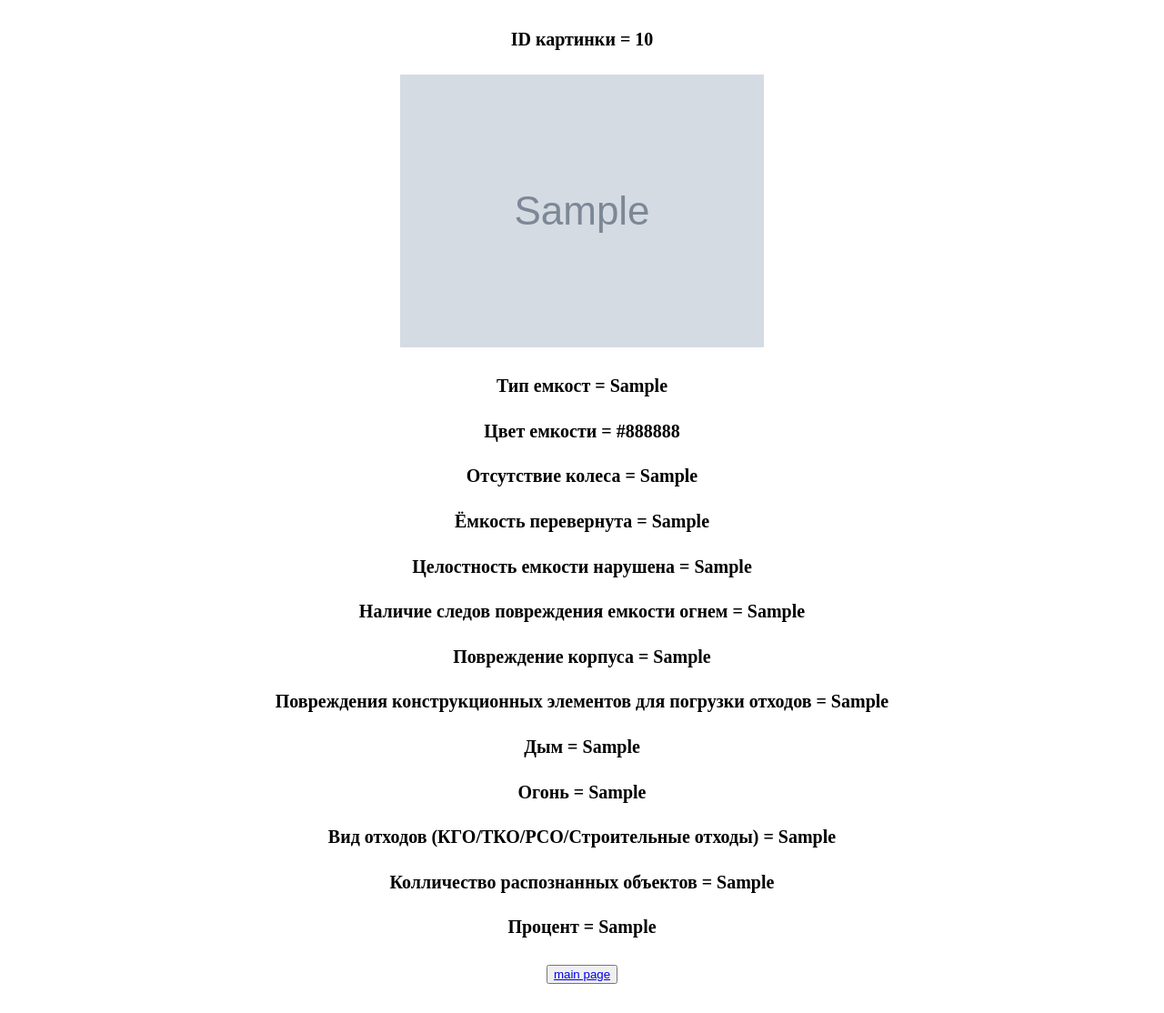
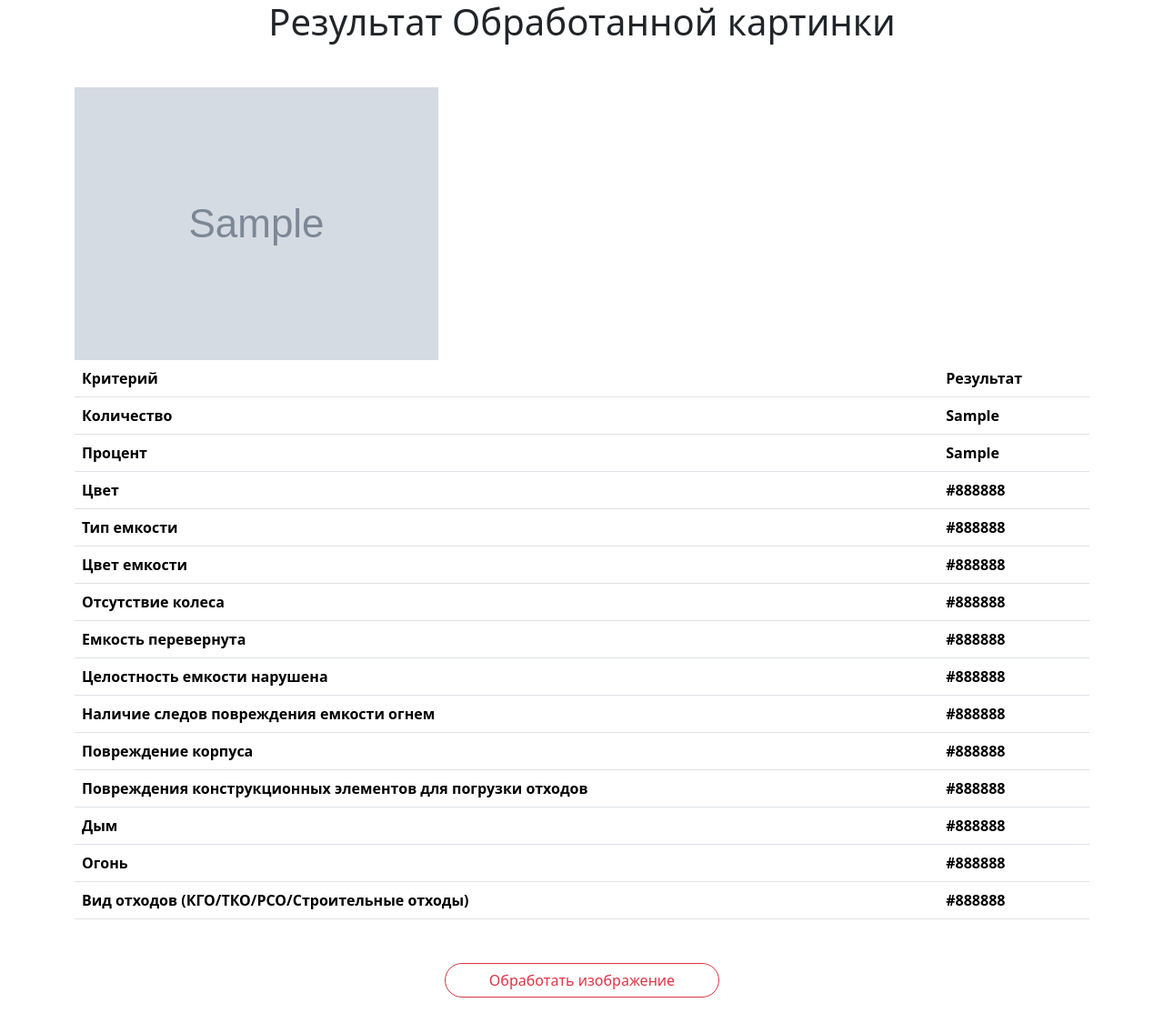
Before and after one commit to Azim-Kenzh/AI_BIN, a Django app: page /last_predict/ in a window 1280 px wide. Shown: the whole page at 91% size. Run offline with Django 4.2, Linux system fonts and the light colour scheme; tables that the repository leaves empty hold one stand-in row (values such as "Sample post"); grey boxes marked "Sample" are stand-in pictures; lists and menus that the app fills with data are empty.

Commit message:
styled htmls

```diff
--- a/main_ai_yolo/templates/lat_object.html
+++ b/main_ai_yolo/templates/lat_object.html
@@ -10,25 +10,85 @@
                 font-size: 125%;
             }
     </style>
+    <link href="https://cdn.jsdelivr.net/npm/bootstrap@5.3.0-alpha1/dist/css/bootstrap.min.css" rel="stylesheet"
+    integrity="sha384-GLhlTQ8iRABdZLl6O3oVMWSktQOp6b7In1Zl3/Jr59b6EGGoI1aFkw7cmDA6j6gD" crossorigin="anonymous">
+<script src="https://cdn.jsdelivr.net/npm/bootstrap@5.3.0-alpha1/dist/js/bootstrap.bundle.min.js"
+    integrity="sha384-w76AqPfDkMBDXo30jS1Sgez6pr3x5MlQ1ZAGC+nuZB+EYdgRZgiwxhTBTkF7CXvN"
+    crossorigin="anonymous"></script>
 </head>
 
-<div class="image_detail">
-    <h4>ID картинки = {{ image.id_image }}</h4>
-    <img class="post_image" src="{{ image.image.url }}" alt="not found">
-    <h4>Тип емкост = {{ image.container_type }}</h4>
-    <h4>Цвет емкости = {{ image.container_color }}</h4>
-    <h4>Отсутствие колеса = {{ image.missing_wheel }}</h4>
-    <h4>Ёмкость перевернута = {{ image.container_upside_down }}</h4>
-    <h4>Целостность емкости нарушена = {{ image.integrity_container_broken }}</h4>
-    <h4>Наличие следов повреждения емкости огнем = {{ image.traces_damage_containers_fire }}</h4>
-    <h4>Повреждение корпуса = {{ image.hull_damage }}</h4>
-    <h4>Повреждения конструкционных элементов для погрузки отходов = {{ image.damage_structural_elements_waste_generation }}</h4>
-    <h4>Дым = {{ image.smoke }}</h4>
-    <h4>Огонь = {{ image.fire }}</h4>
-    <h4>Вид отходов (КГО/ТКО/РСО/Строительные отходы) = {{ image.type_of_waste }}</h4>
-    <h4>Колличество распознанных объектов = {{ image.object_quantity }}</h4>
-    <h4>Процент = {{ image.percent }}</h4>
-    <button type="button" class="btn btn-warning">
-            <a href=" {% url 'predicting' %}">main page</a>
+<div class="container">
+    <h1 class="text-center mb-5">Результат Обработанной картинки</h1>
+    <table class="table text-start mb-5">
+        <thead>
+            <tr>
+                <th scope="col fs-3">Критерий</th>
+                <th scope="col fs-3">Результат</th>
+            </tr>
+        </thead>
+        <tbody>
+            <tr>
+                <th>Количество</th>
+                <th>{{ image.object_quantity }}</th>
+            </tr>
+            <tr>
+                <th scope="col">Процент</th>
+                <th scope="row">{{ image.percent }}</th>
+            </tr>
+            <tr>
+                <th scope="col">Цвет</th>
+                <th scope="row">{{ image.container_color }}</th>
+            </tr>
+            <tr>
+                <th scope="col">Тип емкости</th>
+                <th scope="row">{{ image.container_color }}</th>
+            </tr>
+            <tr>
+                <th scope="col">Цвет емкости</th>
+                <th scope="row">{{ image.container_color }}</th>
+            </tr>
+            <tr>
+                <th scope="col">Отсутствие колеса</th>
+                <th scope="row">{{ image.container_color }}</th>
+            </tr>
+            <tr>
+                <th scope="col">Емкость перевернута</th>
+                <th scope="row">{{ image.container_color }}</th>
+            </tr>
+            <tr>
+                <th scope="col">Целостность емкости нарушена</th>
+                <th scope="row">{{ image.container_color }}</th>
+            </tr>
+            <tr>
+                <th scope="col">Наличие следов повреждения емкости огнем</th>
+                <th scope="row">{{ image.container_color }}</th>
+            </tr>
+            <tr>
+                <th scope="col">Повреждение корпуса</th>
+                <th scope="row">{{ image.container_color }}</th>
+            </tr>
+            <tr>
+                <th scope="col">Повреждения конструкционных элементов для погрузки отходов</th>
+                <th scope="row">{{ image.container_color }}</th>
+            </tr>
+            <tr>
+                <th scope="col">Дым</th>
+                <th scope="row">{{ image.container_color }}</th>
+            </tr>
+            <tr>
+                <th scope="col">Огонь</th>
+                <th scope="row">{{ image.container_color }}</th>
+            </tr>
+            <tr>
+                <th scope="col">Вид отходов (КГО/ТКО/РСО/Строительные отходы)</th>
+                <th scope="row">{{ image.container_color }}</th>
+            </tr>
+            <img class="post_image" src="{{ image.image.url }}" alt="not found">
+        </tbody>
+    </table>
+    <div class="text-center">
+    <button type="button" class="btn btn-outline-danger px-5 rounded-pill">
+            <a href=" {% url 'predicting' %}" class="nav-link">Обработать изображение</a>
     </button>
+    </div>
 </div>
--- a/main_ai_yolo/views.py
+++ b/main_ai_yolo/views.py
@@ -63,7 +63,7 @@ def predicting(request):
         form = ImageBinForm(request.POST, request.FILES)
         if form.is_valid():
             cd = form.cleaned_data
-            results = model.predict(source=Image.open(request.FILES['image']).convert('RGB'), save=True, conf=0.3)
+            results = model.predict(source=Image.open(request.FILES['image']).convert('RGB'), save=True, conf=0.8)
             for result in results:
                 path = result.path
                 count = result.boxes.shape[0]
```
Also changed, not shown: main_ai_yolo/templates/my.html (+17 -10 lines).
